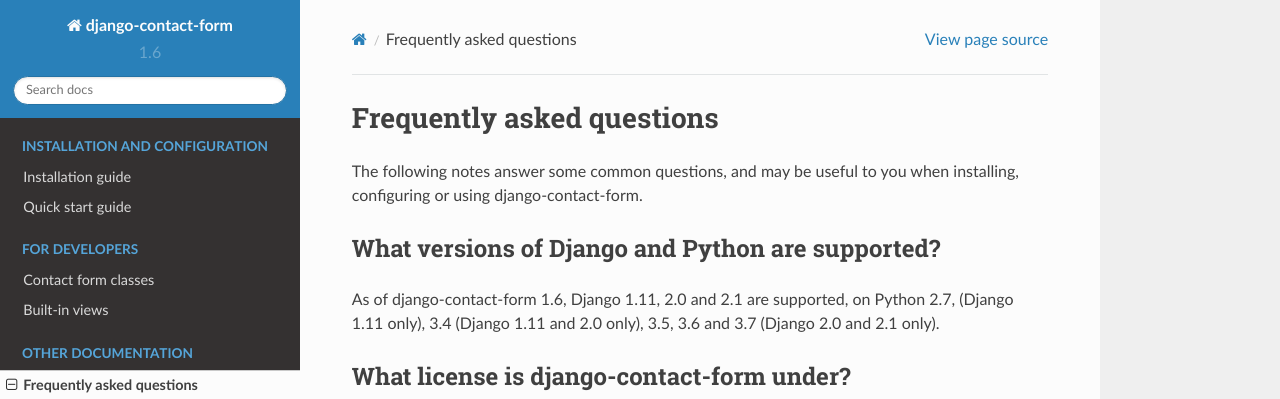
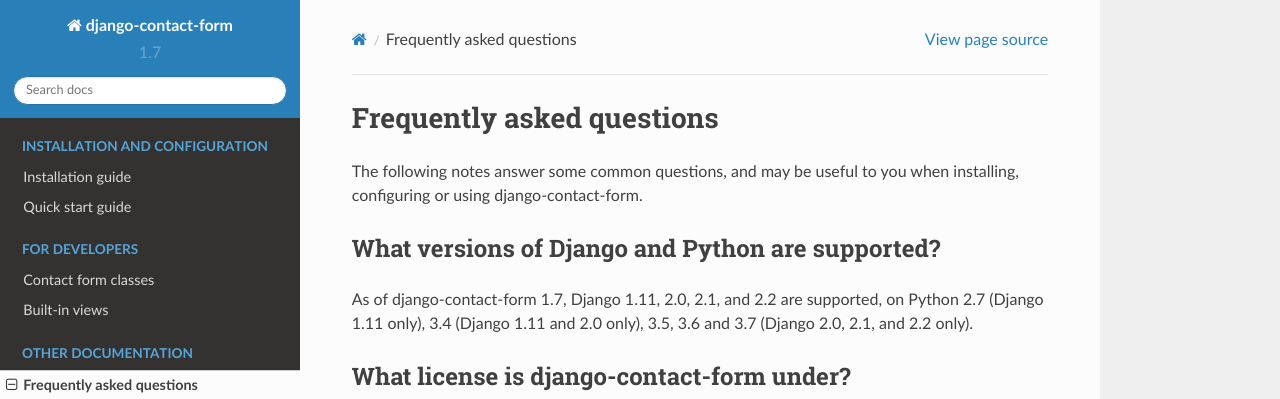
Before and after one commit to ubernostrum/django-contact-form, a Sphinx documentation site: the page built from docs/faq.rst, in a window 1280 px wide and 900 px high. Shown: the top 399 px of the window. Built offline with Sphinx 7.4.7 and the Read the Docs theme 2.0.0, drawn with Linux system fonts in a browser that asks for light colours; some of the changed text lies outside the part shown.

Commit message:
Version bump, test on Python 3.7.

```diff
--- a/docs/conf.py
+++ b/docs/conf.py
@@ -8,9 +8,9 @@
 source_suffix = '.rst'
 master_doc = 'index'
 project = u'django-contact-form'
-copyright = u'2007-2018, James Bennett'
-version = '1.6'
-release = '1.6'
+copyright = u'2007-2019, James Bennett'
+version = '1.7'
+release = '1.7'
 exclude_trees = ['_build']
 pygments_style = 'sphinx'
 html_static_path = ['_static']
--- a/docs/faq.rst
+++ b/docs/faq.rst
@@ -11,9 +11,9 @@
 What versions of Django and Python are supported?
 -------------------------------------------------
 
-As of django-contact-form |release|, Django 1.11, 2.0 and 2.1 are
-supported, on Python 2.7, (Django 1.11 only), 3.4 (Django 1.11 and 2.0
-only), 3.5, 3.6 and 3.7 (Django 2.0 and 2.1 only).
+As of django-contact-form |release|, Django 1.11, 2.0, 2.1, and 2.2
+are supported, on Python 2.7 (Django 1.11 only), 3.4 (Django 1.11 and
+2.0 only), 3.5, 3.6 and 3.7 (Django 2.0, 2.1, and 2.2 only).
 
 
 What license is django-contact-form under?
--- a/docs/install.rst
+++ b/docs/install.rst
@@ -4,14 +4,16 @@
 Installation guide
 ==================
 
-The |release| release of django-contact-form supports Django 1.11, 2.0
-and 2.1 on the following Python versions:
+The |release| release of django-contact-form supports Django 1.11,
+2.0, 2.1, and 2.2 on the following Python versions:
 
 * Django 1.11 supports Python 2.7, 3.4, 3.5 and 3.6.
 
 * Django 2.0 supports Python 3.4, 3.5, 3.6 and 3.7.
 
 * Django 2.1 supports Python 3.5, 3.6 and 3.7.
+
+* Django 2.2 supports Python 3.5, 3.6, and 3.7.
 
 
 Normal installation
--- a/docs/quickstart.rst
+++ b/docs/quickstart.rst
@@ -8,7 +8,7 @@
 <install>`.
 
 Once that's done, you can start setting up django-contact-form. First,
-add it to your :data:`~django.conf.settings.INSTALLED_APPS`
+add `'contact_form'` to your :data:`~django.conf.settings.INSTALLED_APPS`
 setting. Then, you can begin configuring.
 
 
--- a/setup.py
+++ b/setup.py
@@ -4,7 +4,7 @@
 
 
 setup(name='django-contact-form',
-      version='1.6',
+      version='1.7',
       zip_safe=False, # eggs are the devil.
       description='A generic contact-form application for Django',
       long_description=open(os.path.join(os.path.dirname(__file__),
@@ -21,6 +21,7 @@
                    'Framework :: Django :: 1.11',
                    'Framework :: Django :: 2.0',
                    'Framework :: Django :: 2.1',
+                   'Framework :: Django :: 2.2',
                    'Intended Audience :: Developers',
                    'License :: OSI Approved :: BSD License',
                    'Operating System :: OS Independent',
```
Also changed, not shown: .travis.yml, 2 other files.
